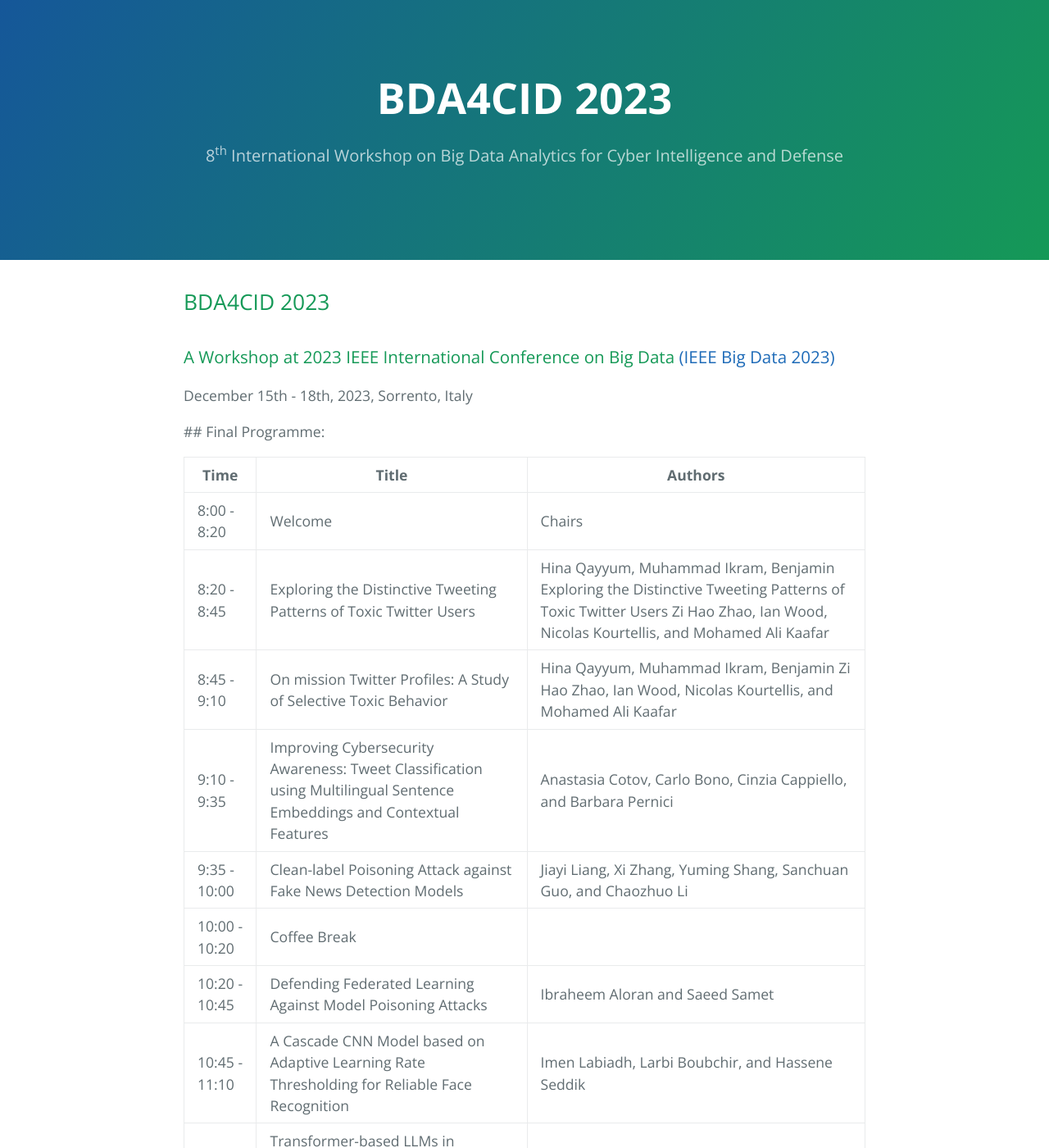
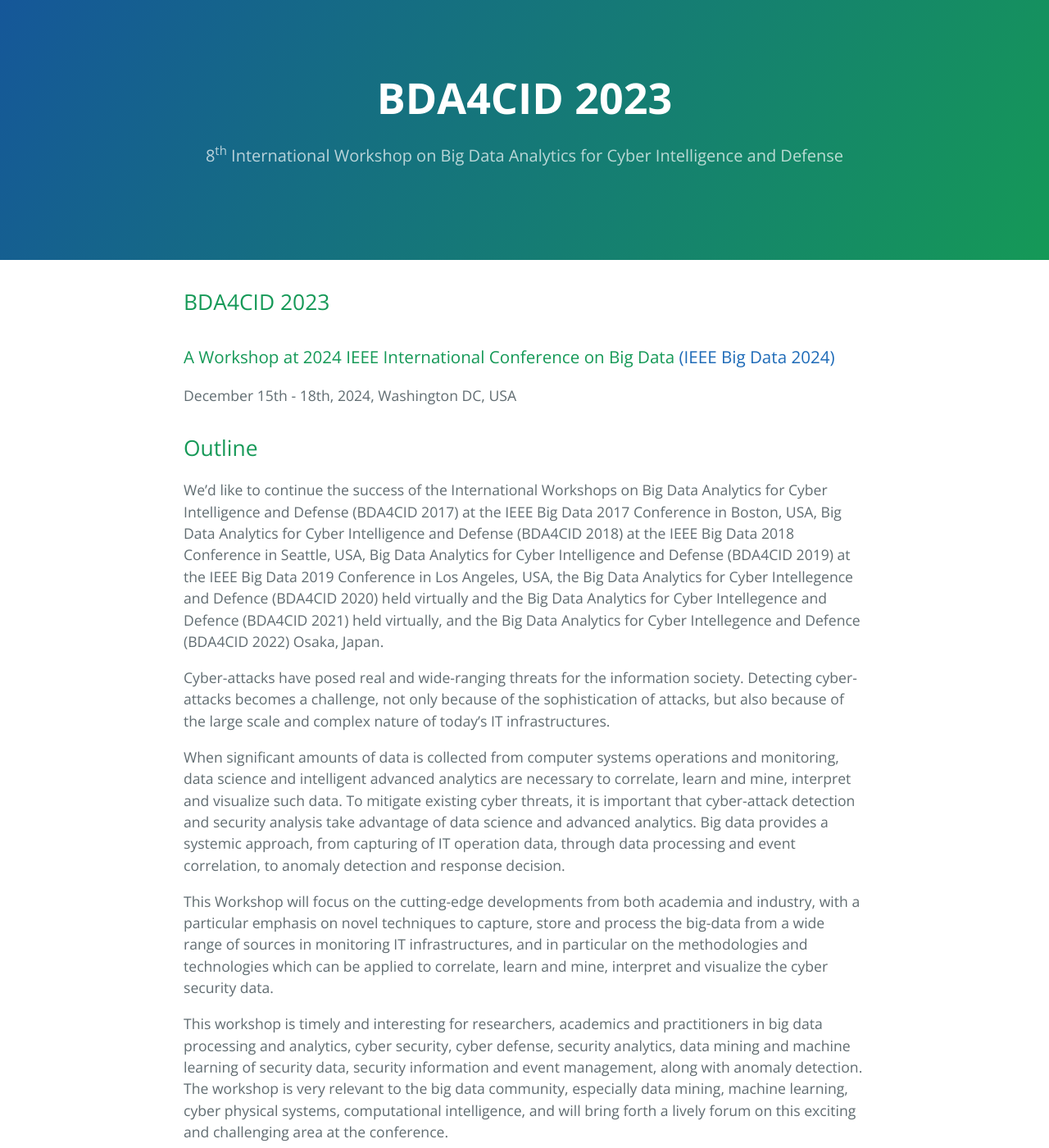
Before and after one commit to bda4cid/bda4cid.github.io, a Jekyll site: the page built from index.md, in a window 1280 px wide and 1400 px high. Shown: the whole window at 82% size. Built offline with Jekyll 4.4.1, drawn with Linux system fonts in a browser that asks for light colours; our own code applies the rules of GitHub Pages for plain Markdown files; some of the changed text lies outside the part shown.

Commit message:
Update index.md

```diff
--- a/index.md
+++ b/index.md
@@ -3,26 +3,8 @@
 ---
 ## BDA4CID 2023
 
-### A Workshop at 2023 IEEE International Conference on Big Data [(IEEE Big Data 2023)](http://bigdataieee.org/BigData2023/)
-December 15th - 18th, 2023, Sorrento, Italy
-
-<!--- Due to numerous requests the deadline has been extended to 28/10/2022. Reviews will come in batches.--->
-
-## Final Programme:
-
-| Time           | Title                     | Authors        |
-|----------------|---------------------------|----------------|
-| 8\:00 - 8\:20  | Welcome                   | Chairs         |
-| 8\:20 - 8\:45  | Exploring the Distinctive Tweeting Patterns of Toxic Twitter Users | Hina Qayyum, Muhammad Ikram, Benjamin Exploring the Distinctive Tweeting Patterns of Toxic Twitter Users Zi Hao Zhao, Ian Wood, Nicolas Kourtellis, and Mohamed Ali Kaafar |
-| 8\:45 - 9:10   | On mission Twitter Profiles: A Study of Selective Toxic Behavior | Hina Qayyum, Muhammad Ikram, Benjamin Zi Hao Zhao, Ian Wood, Nicolas Kourtellis, and Mohamed Ali Kaafar |
-| 9\:10 - 9:35   | Improving Cybersecurity Awareness: Tweet Classification using Multilingual Sentence Embeddings and Contextual Features | Anastasia Cotov, Carlo Bono, Cinzia Cappiello, and Barbara Pernici |
-| 9\:35 - 10:00  | Clean-label Poisoning Attack against Fake News Detection Models | Jiayi Liang, Xi Zhang, Yuming Shang, Sanchuan Guo, and Chaozhuo Li |
-| 10\:00 - 10:20 | Coffee Break              |                |
-| 10\:20 - 10:45 | Defending Federated Learning Against Model Poisoning Attacks | Ibraheem Aloran and Saeed Samet |
-| 10\:45 - 11:10 | A Cascade CNN Model based on Adaptive Learning Rate Thresholding for Reliable Face Recognition | Imen Labiadh, Larbi Boubchir, and Hassene Seddik |
-| 11\:10 - 11:35 | Transformer-based LLMs in Cybersecurity: An in-depth Study on Log Anomaly Detection and Conversational Defense Mechanisms | Prasasthy Balasubramanian, Justin Seby, and Panos Kostakos |
-| 11\:35 - 12:00 | Complementary Attention-Based Deep Learning Detection of Fake Faces | Supriyo Sadhya and Xiaojun Qi |
-| 12\:00 - 12:15 | Closing Remarks           |                 |
+### A Workshop at 2024 IEEE International Conference on Big Data [(IEEE Big Data 2024)](http://bigdataieee.org/BigData2024/)
+December 15th - 18th, 2024, Washington DC, USA
 
 ## Outline
 
@@ -104,10 +86,10 @@
 ### Important Dates (All dates now firm)
 
 |-------|-------------------|
-| please contact us | Due date for full workshop papers submission |
-| Nov 1, 2023 |  Notification of paper acceptance to authors |
-| Nov 20,2023 | Camera-ready of accepted papers |
-| Dec 15-18 2023 | Workshop (one day of) |
+| Oct 1, 2024 | Due date for full workshop papers submission |
+| Nov 1, 2024 |  Notification of paper acceptance to authors |
+| Nov 20,2024 | Camera-ready of accepted papers |
+| Dec 15-18 2024 | Workshop (one day of) |
 
 ### Workshop Program Co-Chairs
 
```
